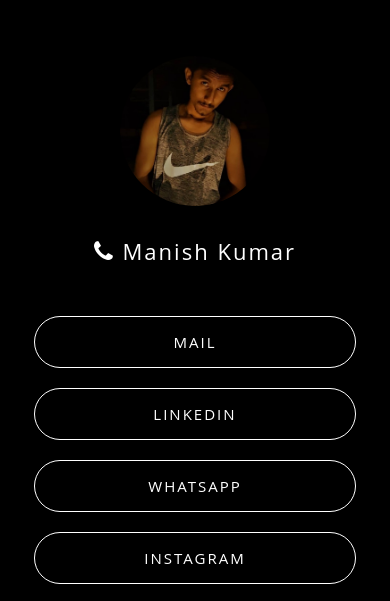
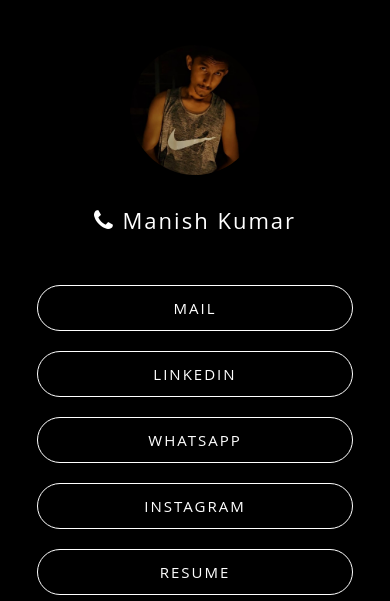
Before and after one commit to manish240701/leo, a plain HTML site: page index.html in a window 390 px wide. Shown: the top 601 px of the page. Drawn offline with Linux system fonts and the light colour scheme.

Commit message:
Update style.css

```diff
--- a/style.css
+++ b/style.css
@@ -16,7 +16,7 @@ img {
     margin-right: auto;
     margin-top: 7%;
     height: auto;
-    max-width: 150px;
+    max-width: 130px;
   }
 
 .profile-name {
@@ -58,15 +58,20 @@ a:hover {
 @media only screen and (max-width: 600px) {
   .links {
     margin-top: 20px;
-    padding: 15px;
+    padding: 12px;
     border: 0.5px solid white;
     border-width: 1px;
     width: 290px;
   }
   .profile-picture{
-    margin-top: 15%;
+    margin-top: 12%;
   }
 }
+
+
+
+
+
 
 
 /*
```
